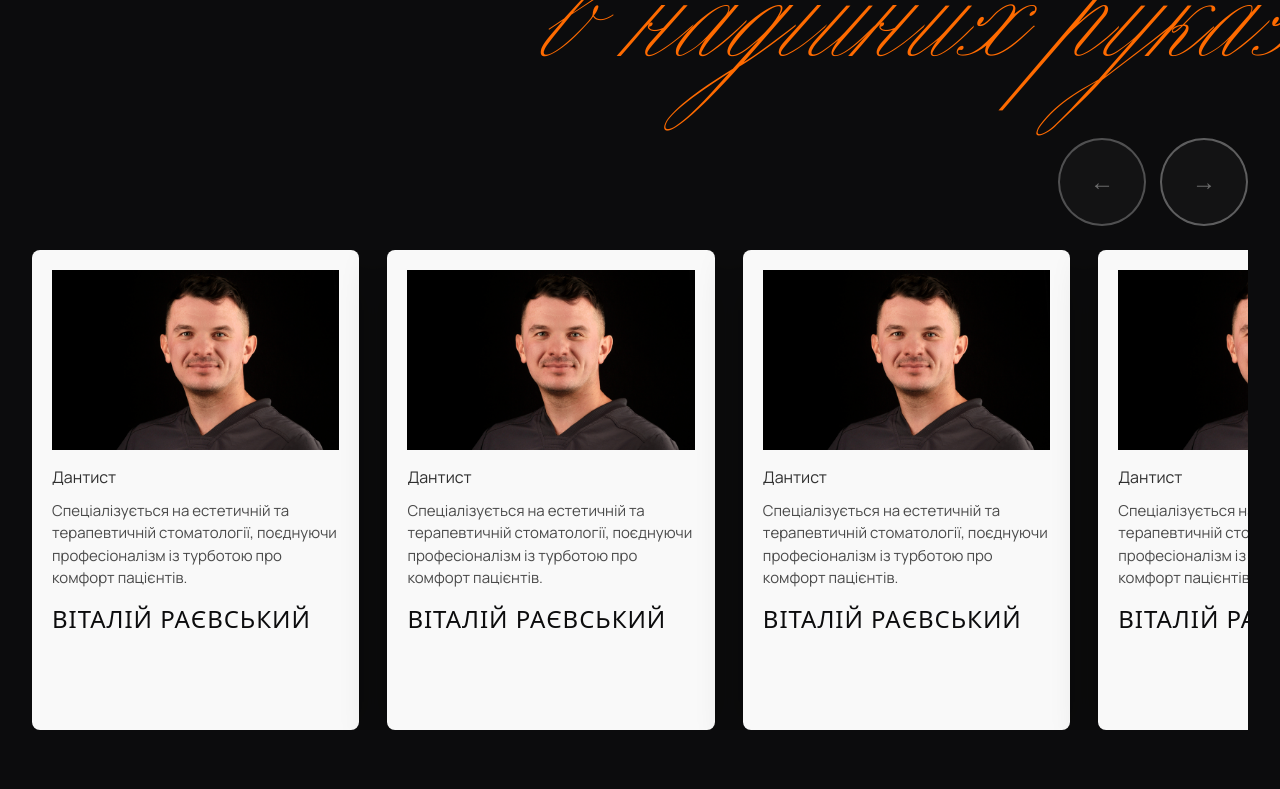
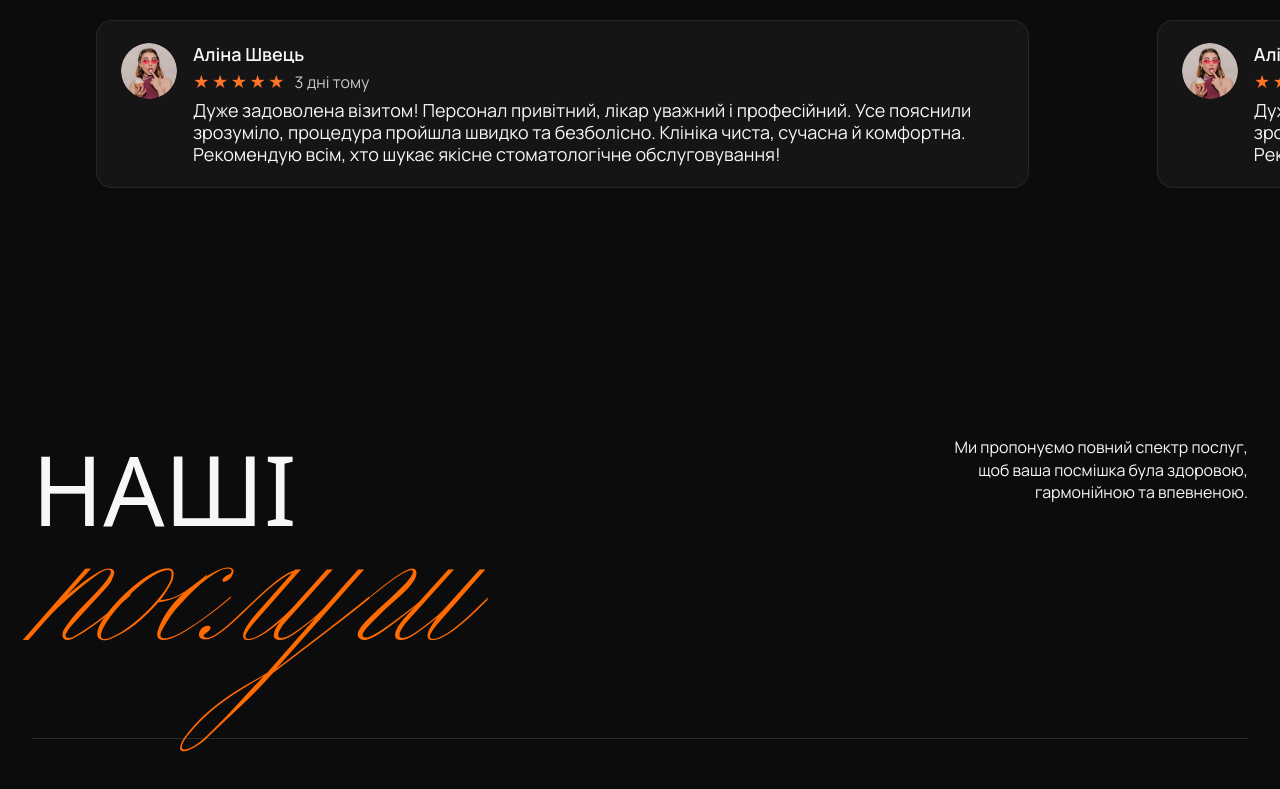
Before and after one commit to nutritsio/rayevskiy-clinic, a Vue app: page / in a window 1280 px wide. Shown: the part 2720-3509 px from the top of the page. Built offline with nearby package versions, Linux system fonts and the light colour scheme; a web font is replaced by a local one.

Commit message:
team done

```diff
--- a/src/App.vue
+++ b/src/App.vue
@@ -31,11 +31,11 @@ watch(
   <div class="page">
     <HeroSection @open-menu="openMenu" />
     <AboutSection />
-    <TeamSection />
     <ReviewsSection />
     <MenuOverlay :open="isMenuOpen" @close="closeMenu" />
     <ServicesSection />
     <TransformSection />
+    <TeamSection />
     <FooterSection />
   </div>
 </template>
--- a/src/components/TeamSection/index.vue
+++ b/src/components/TeamSection/index.vue
@@ -28,7 +28,7 @@ const members: TeamMember[] = Array.from({ length: 5 }, (_, index) => ({
 const activeIndex = ref(0);
 const slidesPerView = ref(3.5);
 const trackRef = ref<HTMLElement | null>(null);
-const firstCardRef = ref<HTMLElement | null>(null);
+const cardRefs = ref<HTMLElement[]>([]);
 
 const maxIndex = computed(() =>
   Math.max(0, Math.ceil(members.length - slidesPerView.value))
@@ -47,7 +47,7 @@ const updateSlidesPerView = () => {
 
 const updatePosition = () => {
   const track = trackRef.value;
-  const card = firstCardRef.value;
+  const card = cardRefs.value[0];
   if (!track || !card) return;
 
   const styles = getComputedStyle(track);
@@ -138,10 +138,10 @@ watch(slidesPerView, () => {
             :style="{ '--per': slidesPerView }"
           >
             <article
-              v-for="(member, index) in members"
+              v-for="member in members"
               :key="member.id"
               class="team__card"
-              :ref="index === 0 ? firstCardRef : null"
+              ref="cardRefs"
             >
               <div class="team__photo">
                 <img :src="member.photo" :alt="member.name" loading="lazy" />
```
